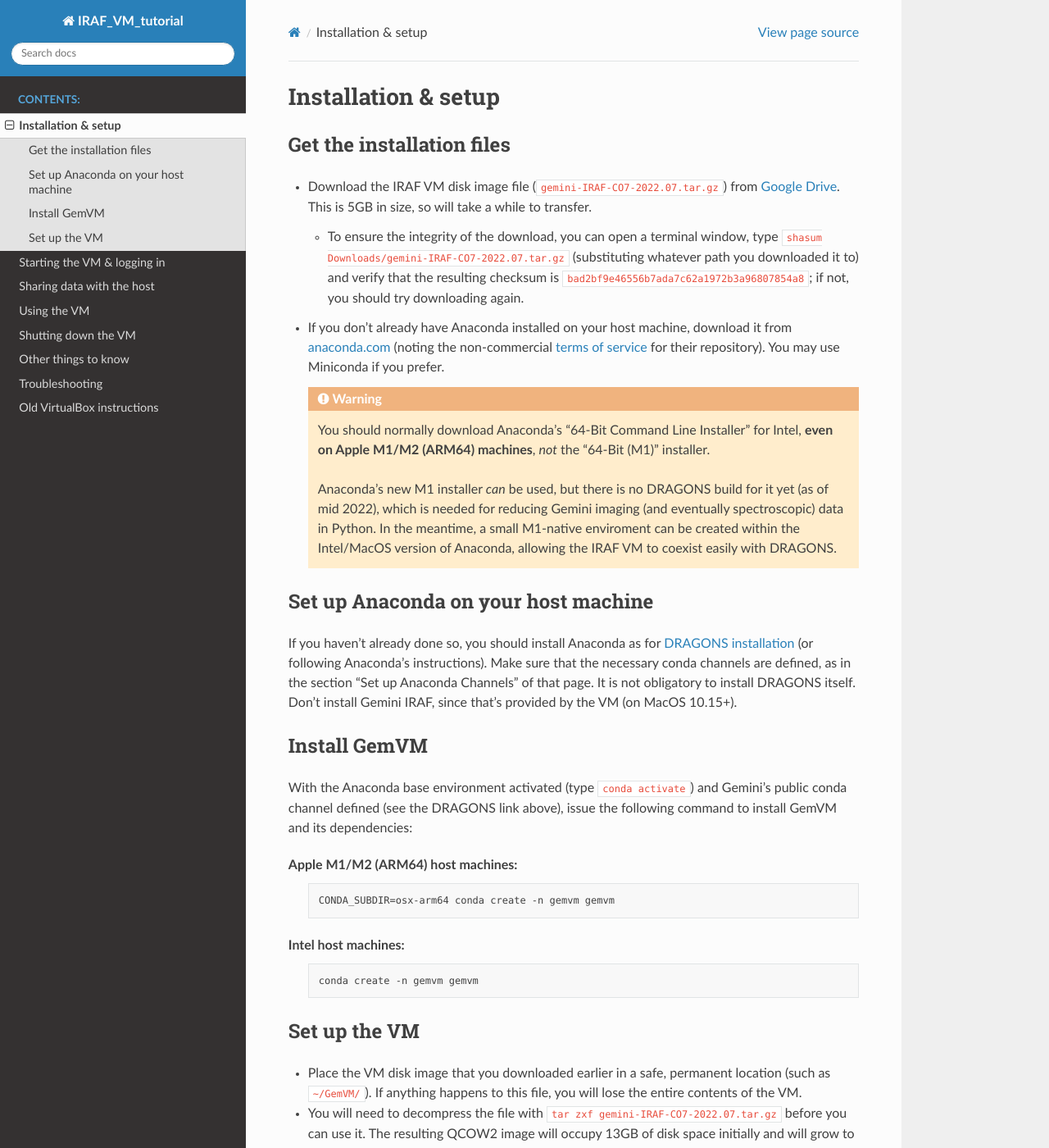
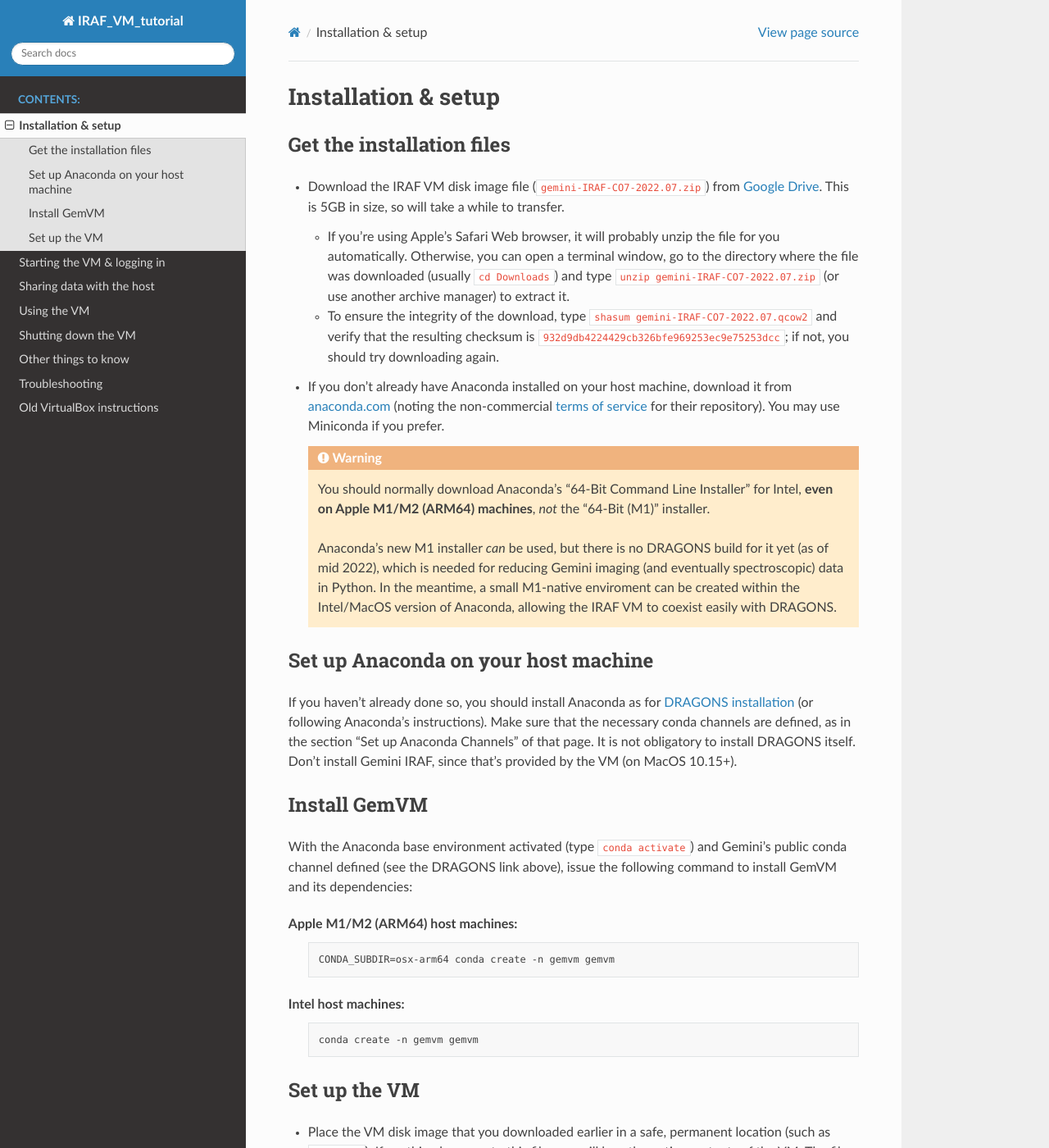
Before and after one commit to GeminiDRSoftware/IRAF_VM_tutorial, a Sphinx documentation site: the page built from source/installation.rst, in a window 1280 px wide and 1400 px high. Shown: the whole window at 82% size. Built offline with Sphinx 7.4.7 and the Read the Docs theme 2.0.0, drawn with Linux system fonts in a browser that asks for light colours; some of the changed text lies outside the part shown.

Commit message:
Use zip instead of tar.gz for disk image, to deal with Safari's download behaviour better. Remove 2022 OVA file from VirtualBox instructions for now, because it doesn't yet boot without configuration changes.

```diff
--- a/source/installation.rst
+++ b/source/installation.rst
@@ -5,7 +5,7 @@
 
 .. |disk_image| raw:: html
 
-   <a href="https://drive.google.com/file/d/1ONa9R4SLF7Yb8ubPRAsVKukLzhth03i3/view?usp=sharing" target="_blank">Google Drive</a>
+   <a href="https://drive.google.com/file/d/17rswmFMIJF7toWUt2ezcdwA3h3D5va6r/view?usp=sharing" target="_blank">Google Drive</a>
 
 .. |anaconda_downloads| raw:: html
 
@@ -23,14 +23,19 @@
 Get the installation files
 ==========================
 
-* Download the IRAF VM disk image file (``gemini-IRAF-CO7-2022.07.tar.gz``)
+* Download the IRAF VM disk image file (``gemini-IRAF-CO7-2022.07.zip``)
   from |disk_image|. This is 5GB in size, so will take a while to transfer.
 
-  - To ensure the integrity of the download, you can open a terminal
-    window, type ``shasum Downloads/gemini-IRAF-CO7-2022.07.tar.gz``
-    (substituting whatever path you downloaded it to) and verify that the
-    resulting checksum is ``bad2bf9e46556b7ada7c62a1972b3a96807854a8``; if
-    not, you should try downloading again.
+  - If you're using Apple's Safari Web browser, it will probably unzip the file
+    for you automatically. Otherwise, you can open a terminal window, go to the
+    directory where the file was downloaded (usually ``cd Downloads``) and type
+    ``unzip gemini-IRAF-CO7-2022.07.zip`` (or use another archive manager) to
+    extract it.
+
+  - To ensure the integrity of the download, type
+    ``shasum gemini-IRAF-CO7-2022.07.qcow2`` and verify that the resulting
+    checksum is ``932d9db4224429cb326bfe969253ec9e75253dcc``; if not, you
+    should try downloading again.
 
 * If you don't already have Anaconda installed on your host machine,
   download it from |anaconda_downloads| (noting the non-commercial
@@ -85,12 +90,8 @@
 
 * Place the VM disk image that you downloaded earlier in a safe, permanent
   location (such as ``~/GemVM/``). If anything happens to this file, you will
-  lose the entire contents of the VM.
-
-* You will need to decompress the file with
-  ``tar zxf gemini-IRAF-CO7-2022.07.tar.gz`` before you can use it. The
-  resulting QCOW2 image will occupy 13GB of disk space initially and will grow
-  to a maximum of 50GB as you create data files on the VM.
+  lose the entire contents of the VM. The file will initially occupy 14GB of
+  disk space, growing to a maximum of 50GB as you create data files on the VM.
 
 * Run ``gemvm-config`` to assign a name/label (and any other parameters you
   want to tweak) to the downloaded VM image, eg.:
```
Also changed, not shown: source/other.rst (+4 -4 lines), source/virtualbox/installation.rst (+5 -2 lines).
